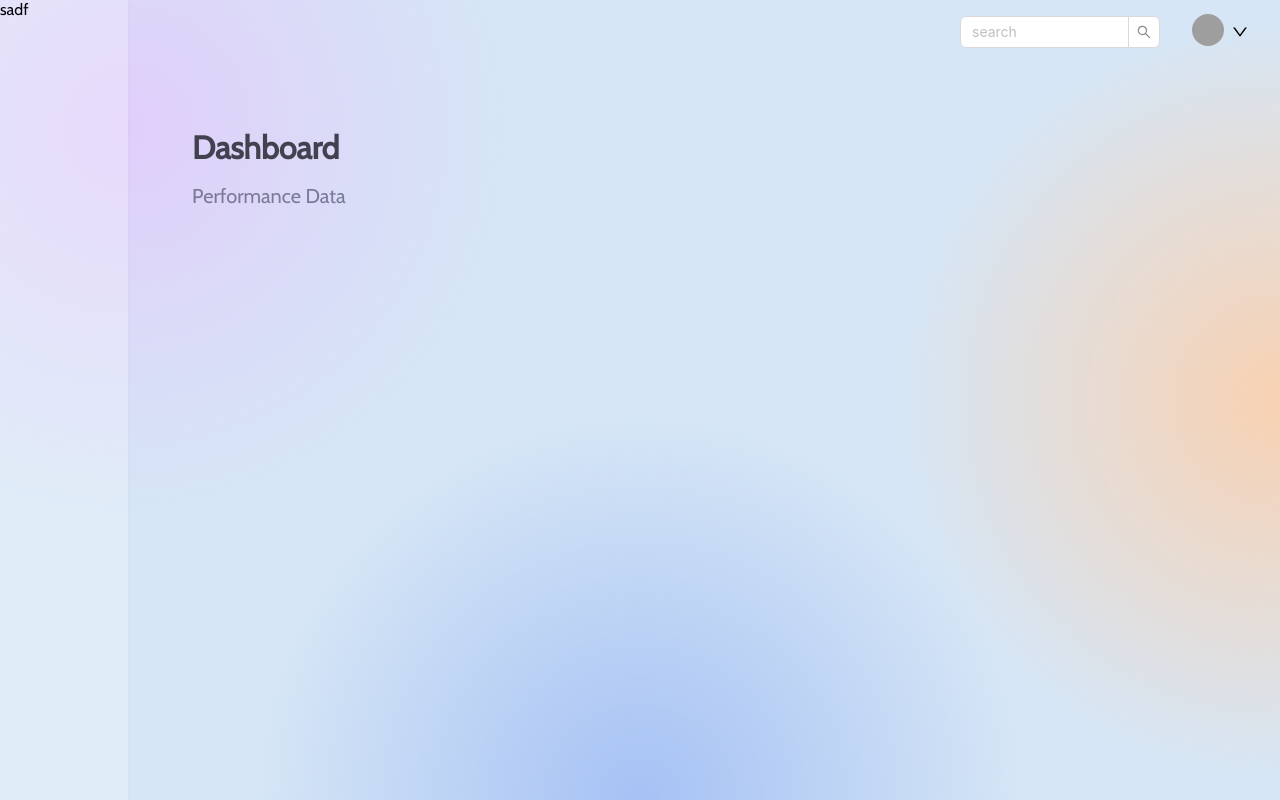
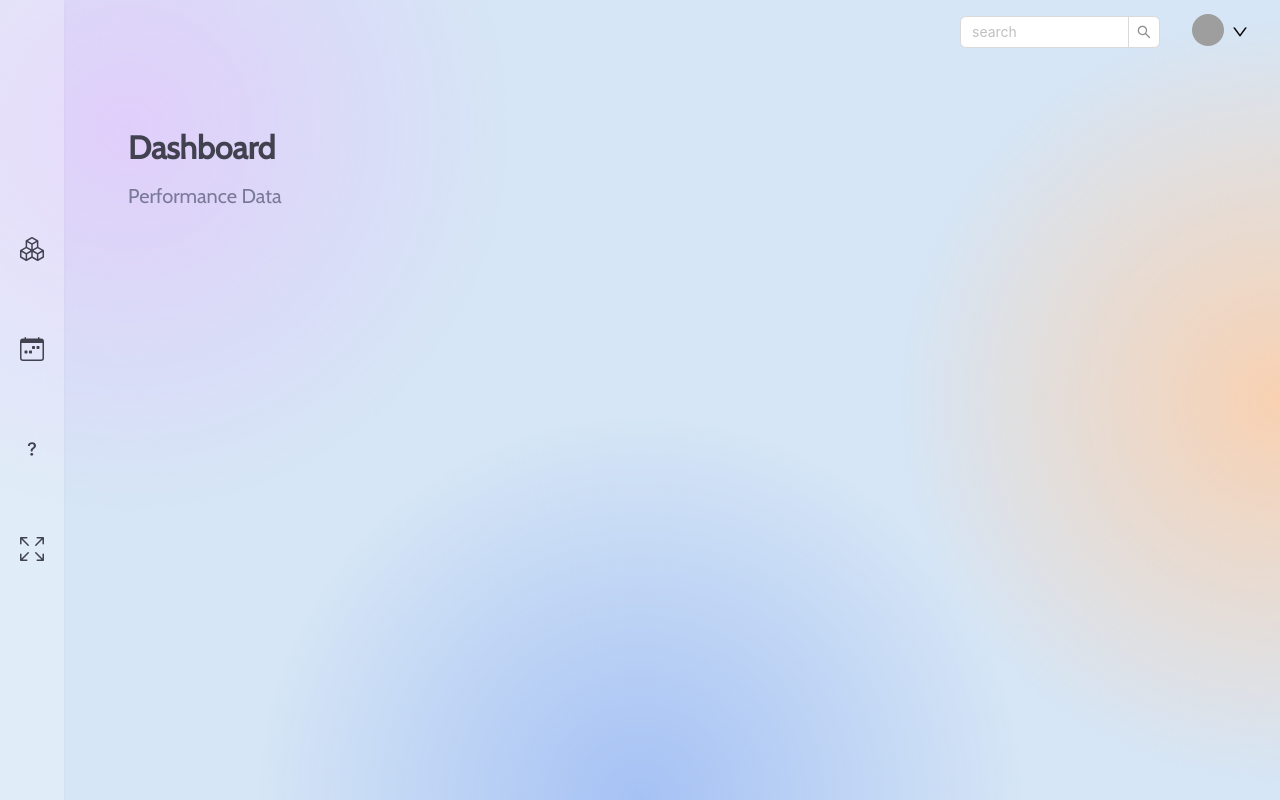
Before and after one commit to SwampPear/CreditDashboard, a React (Create React App) app in the folder frontend/: page / in a window 1280 px wide. Built offline with nearby package versions, Linux system fonts and the light colour scheme; no server answers; grey boxes are pictures that could not be loaded.

Commit message:
implemented side menu

```diff
--- a/frontend/package.json
+++ b/frontend/package.json
@@ -14,6 +14,7 @@
     "@types/react-dom": "^18.0.11",
     "antd": "^5.3.3",
     "react": "^18.2.0",
+    "react-bootstrap-icons": "^1.10.3",
     "react-dom": "^18.2.0",
     "react-redux": "^8.0.5",
     "react-scripts": "5.0.1",
--- a/frontend/src/features/paged/Page.module.css
+++ b/frontend/src/features/paged/Page.module.css
@@ -5,18 +5,29 @@
 }
 
 .menuWrapper {
+  align-items: center;
   background-color: var(--bg);
   box-shadow: var(--box-shadow);
+  display: flex;
   height: 100vh;
-  width: 8rem;
+  justify-content: center;
+  width: 4rem;
   position: fixed;
+}
+
+.menu {
+  align-items: center;
+  display: flex;
+  flex-direction: column;
+  height: 50vh;
+  justify-content: space-around;
 }
 
 .contentWrapper {
   height: 100vh;
-  width: calc(100vw - 8rem);
+  width: calc(100vw - 4rem);
   position: absolute;
-  left: 8rem;
+  left: 4rem;
 }
 
 .header {
@@ -37,3 +48,22 @@
 .search {
   margin: 0 2rem;
 }
+
+.menuButton {
+  background-color: transparent;
+  border: none;
+  border-radius: .5rem;
+  cursor: pointer;
+  padding: .5rem;
+  transition: .2s ease-in-out;
+}
+
+.menuButton:hover {
+  background-color: var(--bg-hover);
+}
+
+.menuButtonIcon {
+  fill: var(--soft-black);
+  height: 1.5rem;
+  width: 1.5rem;
+}
--- a/frontend/src/features/paged/Page.tsx
+++ b/frontend/src/features/paged/Page.tsx
@@ -7,6 +7,7 @@ import React from 'react';
 import { DownOutlined, SmileOutlined } from '@ant-design/icons';
 import type { MenuProps } from 'antd';
 import { Dropdown } from 'antd';
+import { ArrowsFullscreen, Boxes, Calendar2, CalendarWeek, Fullscreen, Question } from 'react-bootstrap-icons';
 
 const items: MenuProps['items'] = [
   {
@@ -33,7 +34,20 @@ const Page = () => {
   return (
     <section className={styles.mainSection}>
       <div className={styles.menuWrapper}>
-        sadf
+        <div className={styles.menu}>
+          <button className={styles.menuButton}>
+            <Boxes className={styles.menuButtonIcon}/>
+          </button>
+          <button className={styles.menuButton}>
+            <CalendarWeek className={styles.menuButtonIcon}/>
+          </button>
+          <button className={styles.menuButton}>
+            <Question className={styles.menuButtonIcon}/>
+          </button>
+          <button className={styles.menuButton}>
+            <ArrowsFullscreen className={styles.menuButtonIcon}/>
+          </button>
+        </div>
       </div>
       <div className={styles.contentWrapper}>
         <header className={styles.header}>
--- a/frontend/src/index.css
+++ b/frontend/src/index.css
@@ -5,6 +5,7 @@
   --soft-black: #414150;
   --gray-purple: #7a7a98;
   --bg: rgba(255, 255, 255, 0.25);
+  --bg-hover: rgba(255, 255, 255, 0.4);
   --box-shadow: rgba(0, 0, 0, 0.04) 0px 3px 5px;
 }
 
```
Also changed, not shown: 1 other file (tests, documents, lock files or other folders).
